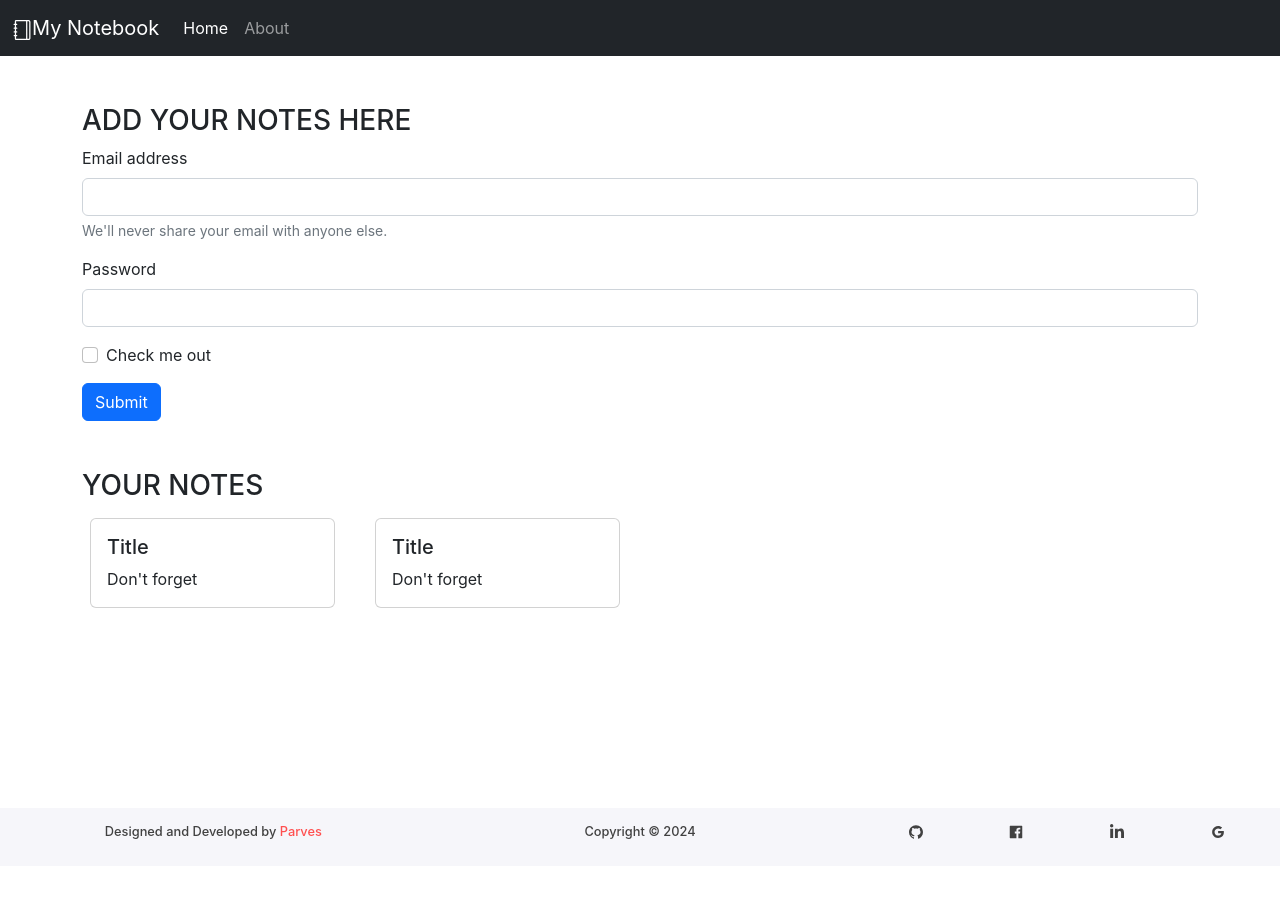
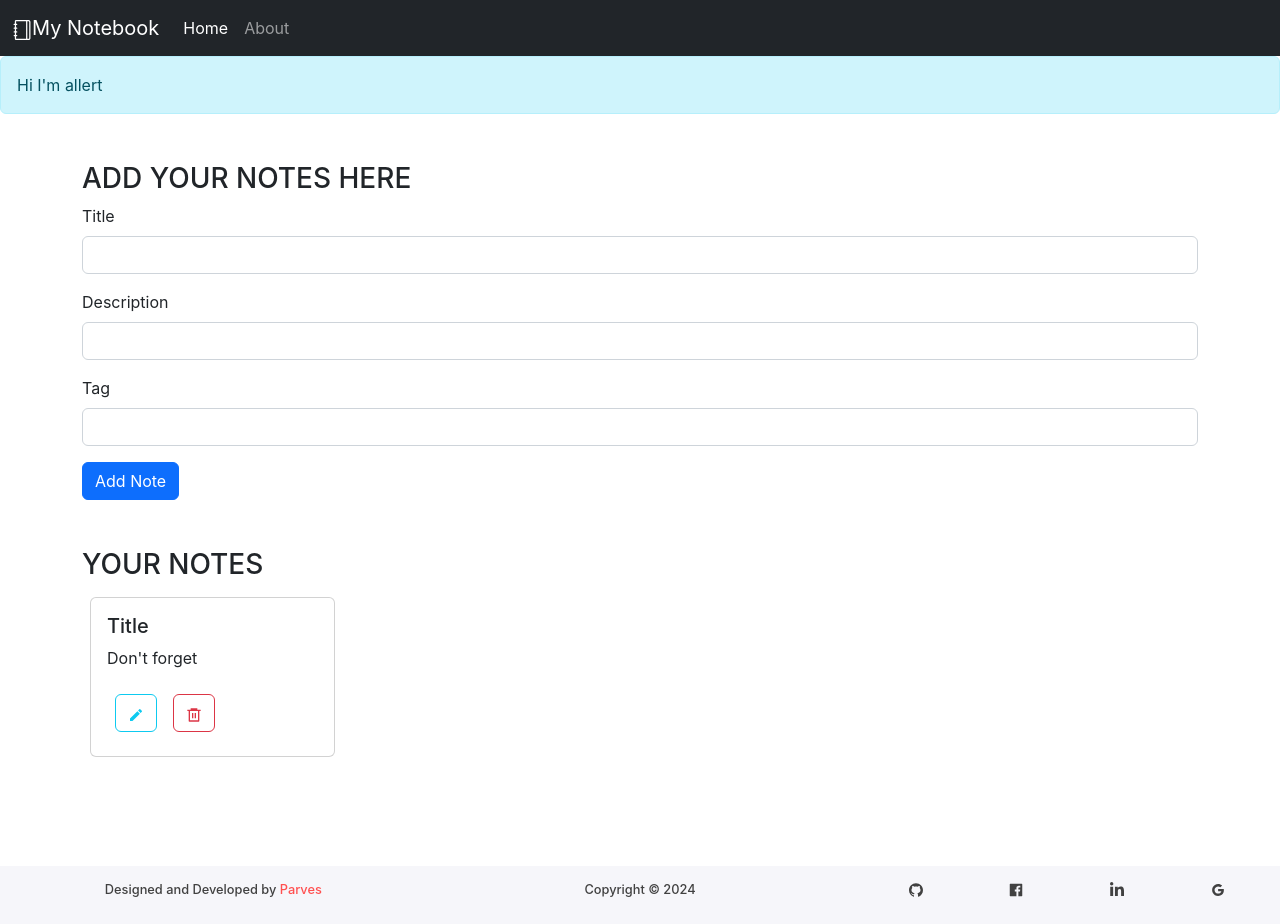
Before and after one commit to MDPerrfan/Notebook-Frontend, a React (Create React App) app: page / in a window 1280 px wide. Before the commit the page ends 866 px from the top, so only its background shows below. Built offline with nearby package versions, Linux system fonts and the light colour scheme.

Commit message:
Added alert and addnotes components and other updates

```diff
--- a/src/App.js
+++ b/src/App.js
@@ -9,6 +9,7 @@ import Navbar from './components/Navbar';
 import Home from './components/Home';
 import About from './components/About';
 import Footer from './components/Footer';
+import Alert from './components/Alert';
 
 function App() {
   return (
@@ -16,6 +17,7 @@ function App() {
     <NoteState>
       <Router>
         <Navbar />
+        <Alert message="Hi I'm allert"/>
         <div className="container-main">
         <Routes>
           <Route path="/about" element={<About />} />
--- /dev/null
+++ b/src/components/AddNotes.js
@@ -0,0 +1,39 @@
+import React, { useContext, useState } from 'react';
+import noteContext from '../context/notes/noteContext';
+
+export default function AddNotes() {
+  const context = useContext(noteContext);
+  const { addNote } = context;
+  const [note, setNote] = useState({ title: "", description: "", tag: "" });
+
+  const handleOnclick = (e) => {
+    e.preventDefault(); // Prevent default form submission
+    addNote(note);
+    setNote({ title: "", description: "", tag: "" }); // Reset the form after submission
+  };
+
+  const onChange = (e) => {
+    setNote({ ...note, [e.target.name]: e.target.value });
+  };
+
+  return (
+    <div className="container my-5">
+      <h3>ADD YOUR NOTES HERE</h3>
+      <form>
+        <div className="mb-3">
+          <label htmlFor="title" className="form-label">Title</label>
+          <input type="text" className="form-control" id="title" name="title" value={note.title} onChange={onChange} required />
+        </div>
+        <div className="mb-3">
+          <label htmlFor="description" className="form-label">Description</label>
+          <input type="text" className="form-control" id="description" name="description" value={note.description} onChange={onChange} />
+        </div>
+        <div className="mb-3">
+          <label htmlFor="tag" className="form-label">Tag</label>
+          <input type="text" className="form-control" id="tag" name="tag" value={note.tag} onChange={onChange} />
+        </div>
+        <button type="submit" className="btn btn-primary" onClick={handleOnclick}>Add Note</button>
+      </form>
+    </div>
+  );
+}
--- /dev/null
+++ b/src/components/Alert.js
@@ -0,0 +1,11 @@
+import React from 'react'
+
+export default function Alert(props) {
+    return (
+        <div>
+            <div className="alert alert-info" role="alert" /* style={{"width":"600px","justifyContent":"center"}} */>
+                {props.message}
+            </div>
+        </div>
+    )
+}
--- a/src/components/Home.js
+++ b/src/components/Home.js
@@ -4,25 +4,6 @@ export default function Home() {
 
   return (
     <div>
-      <div className="container my-5">
-        <h3>ADD YOUR NOTES HERE</h3>
-        <form>
-          <div className="mb-3">
-            <label htmlFor="exampleInputEmail1" className="form-label">Email address</label>
-            <input type="email" className="form-control" id="exampleInputEmail1" aria-describedby="emailHelp" />
-            <div id="emailHelp" className="form-text">We'll never share your email with anyone else.</div>
-          </div>
-          <div className="mb-3">
-            <label htmlFor="exampleInputPassword1" className="form-label">Password</label>
-            <input type="password" className="form-control" id="exampleInputPassword1" />
-          </div>
-          <div className="mb-3 form-check">
-            <input type="checkbox" className="form-check-input" id="exampleCheck1" />
-            <label className="form-check-label" htmlFor="exampleCheck1">Check me out</label>
-          </div>
-          <button type="submit" className="btn btn-primary">Submit</button>
-        </form>
-      </div>
       <Notes/>
     </div>
   );
--- a/src/components/Navbar.js
+++ b/src/components/Navbar.js
@@ -10,7 +10,7 @@ export default function Navbar() {
         <>
             <nav className="navbar navbar-expand-lg navbar-dark bg-dark">
                 <div className="container-fluid">
-                    <Link class="navbar-brand" to="/">
+                    <Link className="navbar-brand" to="/">
                        {/*  <img src="" alt="" width="30" height="24" class="d-inline-block align-text-top" /> */}<SlNotebook />
                         My Notebook
                     </Link>
--- a/src/components/NoteItem.js
+++ b/src/components/NoteItem.js
@@ -1,13 +1,18 @@
-import React from 'react'
-
+import React,{useContext} from 'react'
+import { MdEdit } from "react-icons/md";
+import NoteContext from '../context/notes/noteContext';
+import { RiDeleteBin6Line } from "react-icons/ri";
 export default function NoteItem(props) {
+    const { editNote,deleteNote } = useContext(NoteContext);
     const { note } = props;
     return (
         <div className="col-md-3">
             <div className="card m-2">
-                <div className="card-body ">
+                <div className="card-body">
                     <h5 className="card-title">{note.title}</h5>
                     <p className="card-text">{note.description}</p>
+                    <button className='btn btn-outline-info m-2'onClick={editNote}><MdEdit /></button>
+                    <button className='btn btn-outline-danger m-2'onClick={deleteNote}><RiDeleteBin6Line/></button>
                 </div>
             </div>
         </div>
--- a/src/components/Notes.js
+++ b/src/components/Notes.js
@@ -1,17 +1,21 @@
 import React, { useContext } from 'react'
 import noteContext from '../context/notes/noteContext';
 import NoteItem from './NoteItem';
+import AddNotes from './AddNotes';
 export default function Notes() {
     const context = useContext(noteContext);
     const { notes } = context;
     return (
+        <>
+        <AddNotes/>
         <div className='container'>
             <div className="row">
             <h3>YOUR NOTES</h3>
                     {notes.map((note) => (
-                            <NoteItem note={note} />
+                            <NoteItem key={note._id} note={note} />
                     ))}
             </div>
         </div>
+    </>
     )
 }
--- a/src/context/notes/NoteState.js
+++ b/src/context/notes/NoteState.js
@@ -1,34 +1,45 @@
-import React from "react";
+import React, { useState } from "react";
 import NoteContext from "./noteContext";
-import { useState } from "react";
+
 const NoteState = (props) => {
-    const notesInitial=[
+    const initialNotes = [
         {
-          "_id": "66517c83dfb150390d944dca",
-          "user": "664df001b8a597592013f6a3",
-          "title": "Title",
-          "description": "Don't forget",
-          "tag": "something",
-          "date": "2024-05-25T05:52:03.808Z",
-          "__v": 0
-        },
-        {
-            "_id": "66517c83dfb150390d944dc6",
-            "user": "664df001b8a597592013f6a3",
-            "title": "Title",
-            "description": "Don't forget",
-            "tag": "something",
-            "date": "2024-05-25T05:52:03.808Z",
-            "__v": 0
-          }
-      ]
-      const [notes,setNotes]=useState(notesInitial)
+            _id: "66517c83dfb150390d944dca",
+            user: "664df001b8a597592013f6a3",
+            title: "Title",
+            description: "Don't forget",
+            tag: "something",
+            date: "2024-05-25T05:52:03.808Z",
+            __v: 0
+        }
+    ];
+
+    const [notes, setNotes] = useState(initialNotes);
+
+    // Add note
+    const addNote = (note) => {
+        setNotes([...notes, note]);
+    };
+
+    // Delete note
+    const deleteNote = (id) => {
+        const newNotes = notes.filter(note => note._id !== id);
+        setNotes(newNotes);
+    };
+
+    // Edit note
+    const editNote = (id, updatedNote) => {
+        const newNotes = notes.map(note =>
+            note._id === id ? { ...note, ...updatedNote } : note
+        );
+        setNotes(newNotes);
+    };
+
     return (
-        <NoteContext.Provider value={{notes,setNotes}}>
+        <NoteContext.Provider value={{ notes, addNote, deleteNote, editNote }}>
             {props.children}
         </NoteContext.Provider>
-    )
-
-}
+    );
+};
 
 export default NoteState;
```
